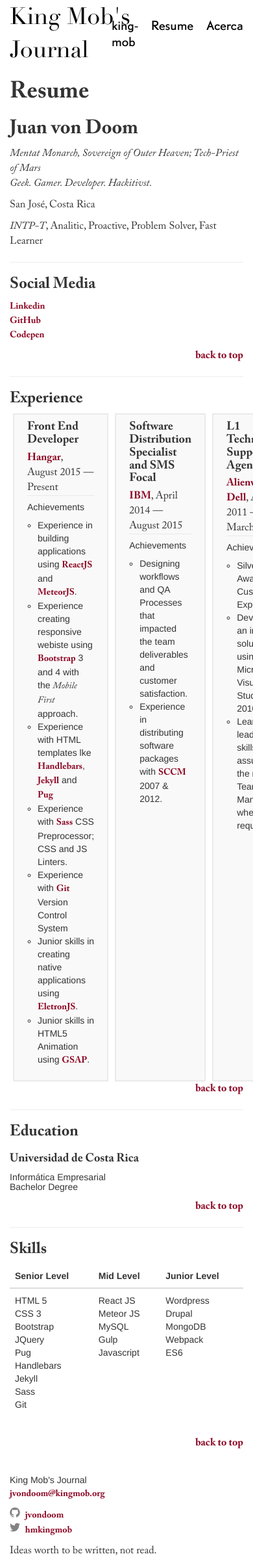
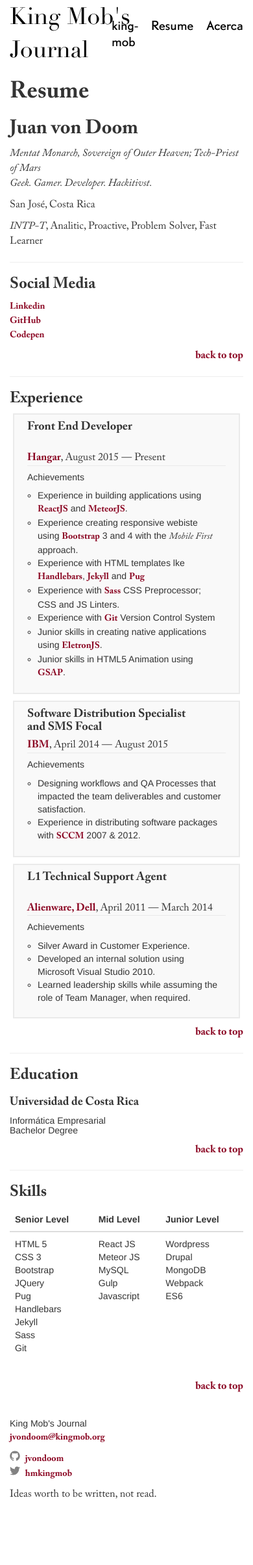
Before and after one commit to jvondoom/king-mob, a Jekyll site: the page built from resume.md, in a window 390 px wide. Shown: the whole page at 65% size. Built offline with Jekyll 4.4.1, drawn with Linux system fonts in a browser that asks for light colours; after the commit the page ends 2321 px from its top, so only the background shows below that.

Commit message:
Card style fix for mobile viewport

```diff
--- a/styles/includes/_card.scss
+++ b/styles/includes/_card.scss
@@ -1,5 +1,9 @@
 .card-wrapper {
   display: flex;
+
+  @include breakpoint('phone') {
+    flex-wrap: wrap;
+  }
 }
 
 .card {
@@ -29,4 +33,9 @@
       }
     }
   }
+
+  @include breakpoint('phone') {
+    margin-bottom: 10px;
+    width: 100%;
+  }
 }
```
